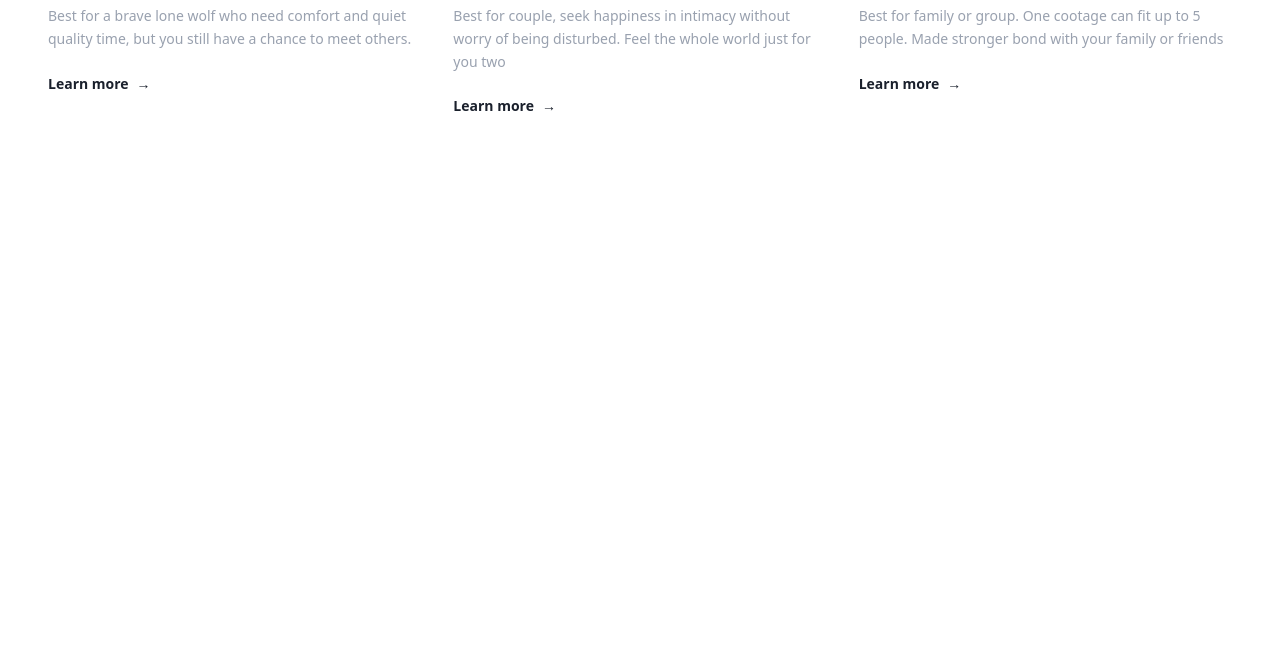
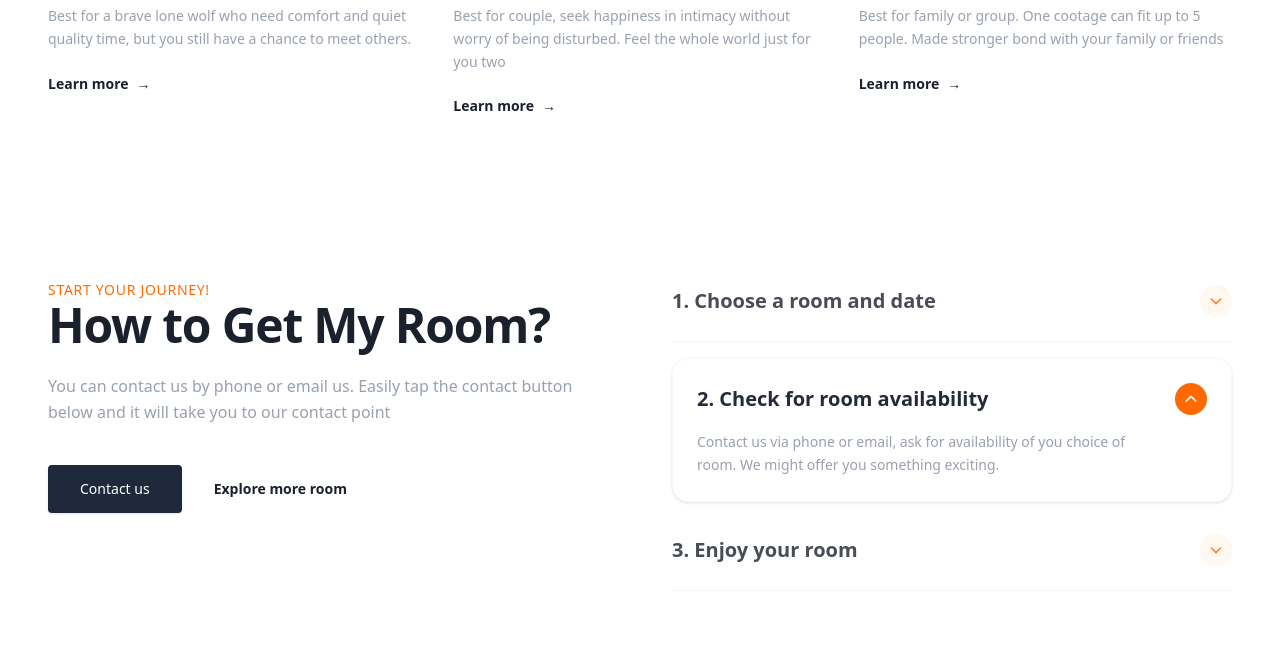
Before and after one commit to anushervonhalimzoda56-ship-it/tailwin, a website: page index.html in a window 1280 px wide. Shown: the part 3427-4098 px from the top of the page. Before the commit the page ends 3624 px from the top, so only its background shows below. Drawn offline with Linux system fonts and the light colour scheme.

Commit message:
tittle 6

```diff
--- a/index.html
+++ b/index.html
@@ -220,5 +220,65 @@
     </div>
   </div>
 
+  <div class="max-w-7xl mx-auto px-12 py-20 grid grid-cols-2 gap-16 items-start">
+    <div class="space-y-6 max-w-xl sticky top-8">
+      <div class="space-y-2">
+        <span class="text-orange-500 font-medium text-sm uppercase tracking-wider">
+          Start your journey!
+        </span>
+        <h2 class="text-5xl font-bold text-[#1A202C] tracking-tight">
+          How to Get My Room?
+        </h2>
+      </div>
+
+      <p class="text-gray-400 text-base leading-relaxed">
+        You can contact us by phone or email us. Easily tap the contact button below and it will take you to our contact point
+      </p>
+
+      <div class="flex items-center space-x-8 pt-4">
+        <button class="bg-[#1E293B] text-white px-8 py-3.5 rounded text-sm font-medium  transition-colors shadow-sm">
+          Contact us
+        </button>
+        <a href="#" class="text-sm font-semibold text-[#1A202C] ">
+          Explore more room
+        </a>
+      </div>
+    </div>
+
+    <div class="space-y-4">
+      <div class="border-b border-gray-100 pb-6 pt-2 flex justify-between items-center opacity-80">
+        <span class="text-xl font-bold text-[#1A202C]">1. Choose a room and date</span>
+        <div class="w-8 h-8 rounded-full bg-orange-50 flex items-center justify-center text-orange-500 cursor-pointer">
+          <svg class="w-4 h-4 transform rotate-0" fill="none" stroke="currentColor" viewBox="0 0 24 24">
+            <path stroke-linecap="round" stroke-linejoin="round" stroke-width="2.5" d="M19 9l-7 7-7-7"></path>
+          </svg>
+        </div>
+      </div>
+
+      <div class="bg-white rounded-2xl p-6 shadow-sm border border-gray-50 space-y-4">
+        <div class="flex justify-between items-center">
+          <span class="text-xl font-bold text-[#232b3a]">2. Check for room availability</span>
+          <div class="w-8 h-8 rounded-full bg-orange-500 flex items-center justify-center text-white cursor-pointer">
+            <svg class="w-4 h-4" fill="none" stroke="currentColor" viewBox="0 0 24 24">
+              <path stroke-linecap="round" stroke-linejoin="round" stroke-width="2.5" d="M5 15l7-7 7 7"></path>
+            </svg>
+          </div>
+        </div>
+        <p class="text-gray-400 text-sm leading-relaxed max-w-md">
+          Contact us via phone or email, ask for availability of you choice of room. We might offer you something exciting.
+        </p>
+      </div>
+
+      <div class="border-b border-gray-100 pb-6 pt-4 flex justify-between items-center opacity-80">
+        <span class="text-xl font-bold text-[#1A202C]">3. Enjoy your room</span>
+        <div class="w-8 h-8 rounded-full bg-orange-50 flex items-center justify-center text-orange-500 cursor-pointer">
+          <svg class="w-4 h-4" fill="none" stroke="currentColor" viewBox="0 0 24 24">
+            <path stroke-linecap="round" stroke-linejoin="round" stroke-width="2.5" d="M19 9l-7 7-7-7"></path>
+          </svg>
+        </div>
+      </div>
+    </div>
+  </div>
+
 </body>
 </html>
```
Also changed, not shown: src/output.css.
